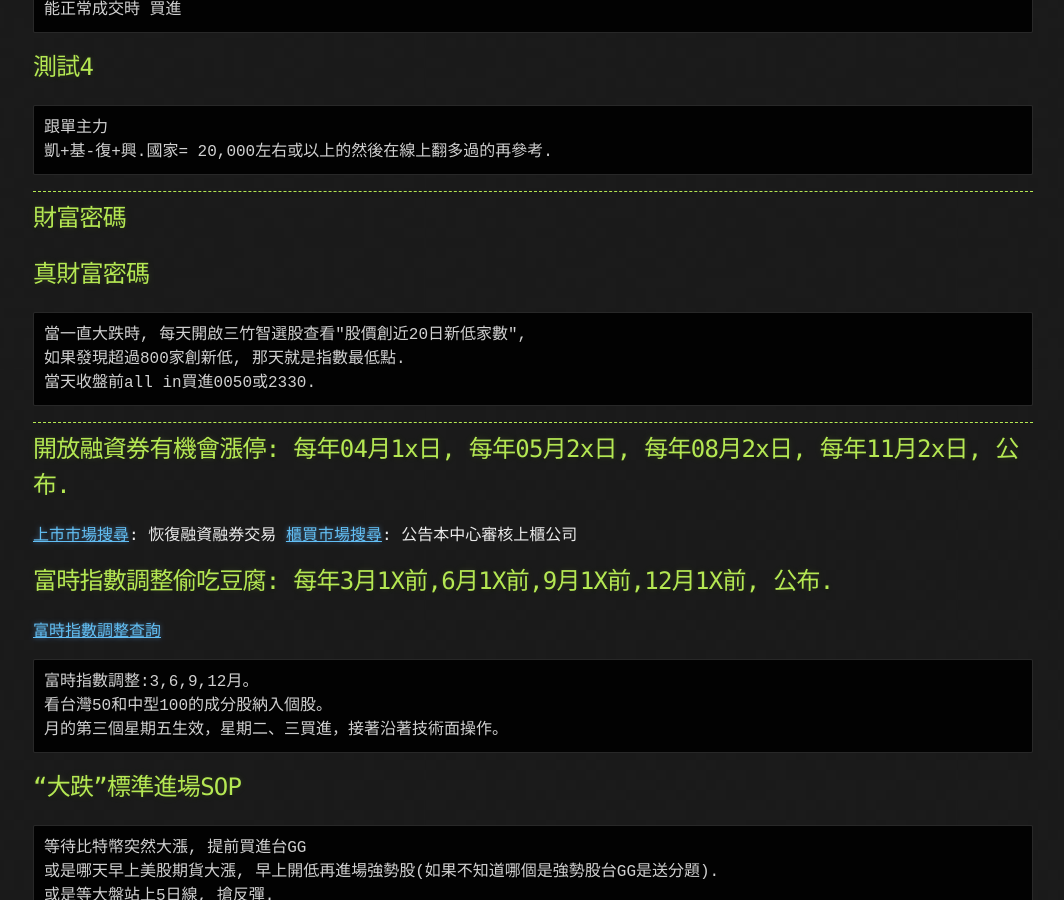
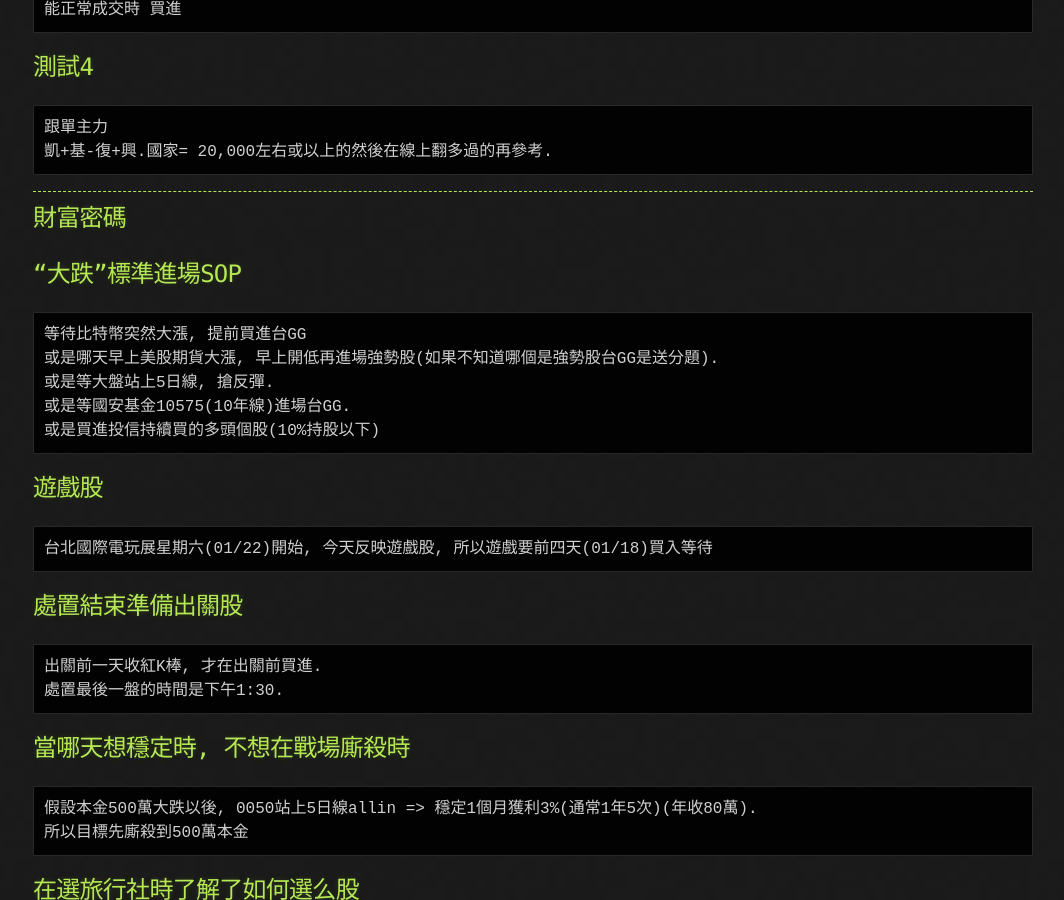
Before and after one commit to lepg5487/Stock_God, a Jekyll site: the page built from experience.md, in a window 1280 px wide and 900 px high, scrolled down 4951 px. Shown: the whole window, without its empty margins (107-1171 px from the left). Built offline with Jekyll 4.4.1, drawn with Linux system fonts in a browser that asks for light colours; our own code applies the rules of GitHub Pages for plain Markdown files.

Commit message:
Update experience.md

````diff
--- a/experience.md
+++ b/experience.md
@@ -231,26 +231,6 @@ IC設計 -> 晶圓代工 ->  IC封測 -> 電腦
 ---
 ## 財富密碼
 
-## 真財富密碼
-```
-當一直大跌時, 每天開啟三竹智選股查看"股價創近20日新低家數",
-如果發現超過800家創新低, 那天就是指數最低點.
-當天收盤前all in買進0050或2330.
-```
-
----
-## 開放融資券有機會漲停: 每年04月1x日, 每年05月2x日, 每年08月2x日, 每年11月2x日, 公布.
-[上市市場搜尋](https://www.twse.com.tw/zh/news/newsList): 恢復融資融券交易
-[櫃買市場搜尋](https://www.tpex.org.tw/web/bulletin/announcement/announcement_result.php?l=zh-tw): 公告本中心審核上櫃公司
-
-## 富時指數調整偷吃豆腐: 每年3月1X前,6月1X前,9月1X前,12月1X前, 公布.
-[富時指數調整查詢](https://www.taiwanindex.com.tw/technicalNotice/index?count=100&year_range=&month_range=&category=&keyword=%E5%AF%8C%E6%99%82%E5%9C%8B%E9%9A%9B)
-```
-富時指數調整:3,6,9,12月。
-看台灣50和中型100的成分股納入個股。
-月的第三個星期五生效，星期二、三買進，接著沿著技術面操作。
-```
-
 ## "大跌"標準進場SOP
 ```
 等待比特幣突然大漲, 提前買進台GG
@@ -259,7 +239,6 @@ IC設計 -> 晶圓代工 ->  IC封測 -> 電腦
 或是等國安基金10575(10年線)進場台GG.
 或是買進投信持續買的多頭個股(10%持股以下)
 ```
-
 
 ## 遊戲股
 ```
````
